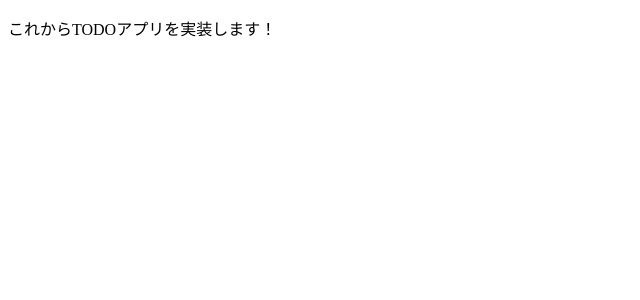
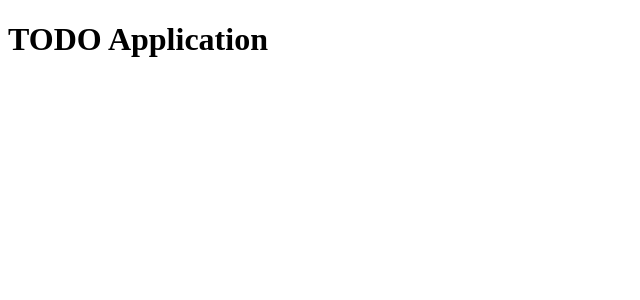
Before and after one commit to Akito-Fujihara/ts-go-sandbox, a React (Create React App) app in the folder frontend/: page / in a window 1280 px wide. Shown: the top 300 px of the page, without its empty margins (0-640 px from the left). Built offline with nearby package versions, Linux system fonts and the light colour scheme.

Commit message:
Todo App Title の追加

```diff
--- a/frontend/src/App.tsx
+++ b/frontend/src/App.tsx
@@ -1,5 +1,11 @@
+import { TodoTitle }  from "./components/TodoTitle";
+
 function App() {
-  return <p>これからTODOアプリを実装します！</p>;
+  return (
+    <>
+      <TodoTitle title="TODO Application" as="h1"/>
+    </>
+  );
 }
 
 export default App;
--- /dev/null
+++ b/frontend/src/components/TodoTitle.tsx
@@ -0,0 +1,11 @@
+import { memo } from "react";
+
+export const TodoTitle = memo(({ title, as }: { title: string; as: string}) => {
+  if (as === "h1") {
+    return <h1>{title}</h1>;
+  } else if (as === "h2") {
+    return <h2>{title}</h2>;
+  } else {
+    return <p>{title}</p>;
+  }
+});
```
